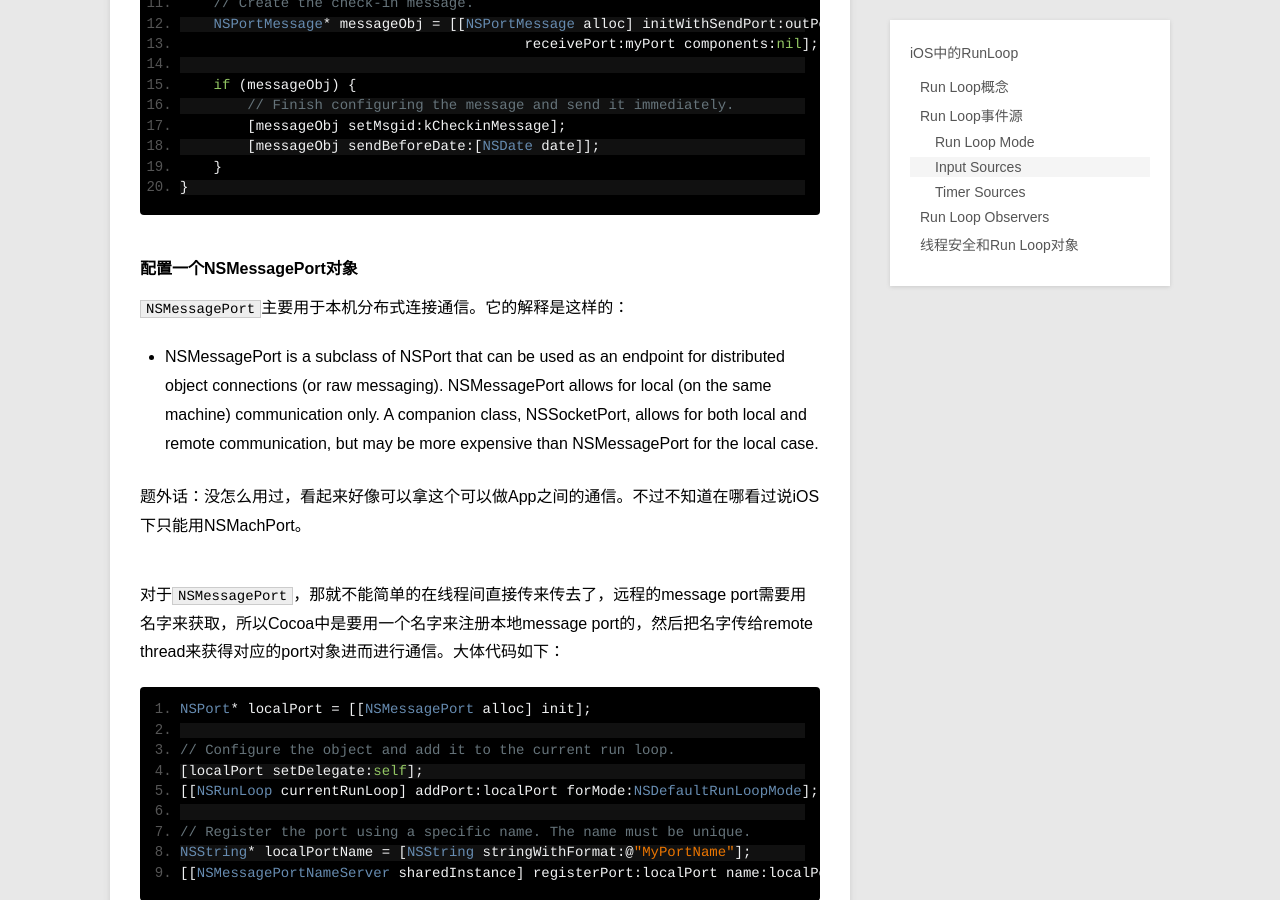
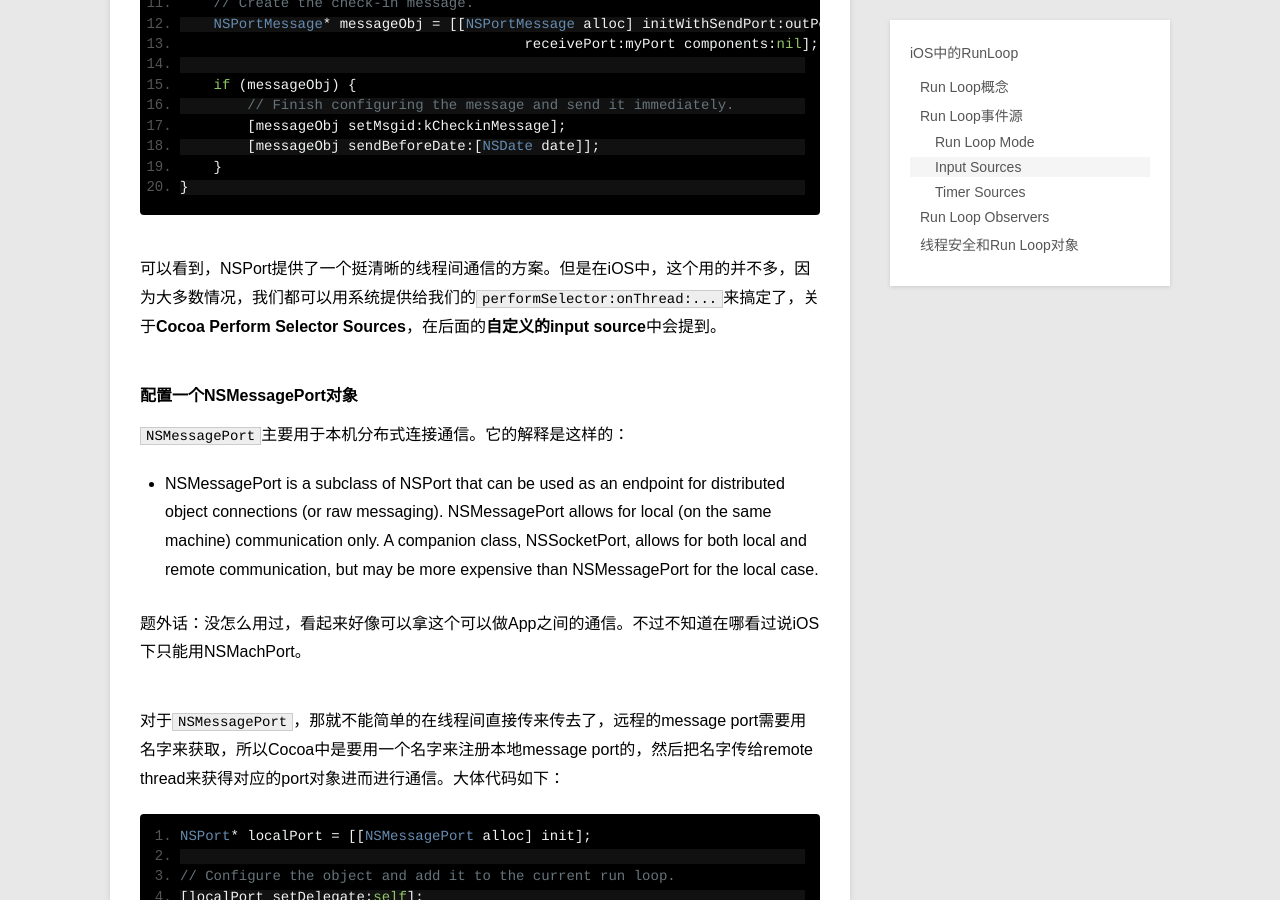
Before and after one commit to samirchen/samirchen.github.io, a Jekyll site: the page built from _posts/blog/2014-10-07-ios-runloop.md, in a window 1280 px wide and 900 px high, scrolled down 5569 px. Built offline with Jekyll 4.4.1, drawn with Linux system fonts in a browser that asks for light colours; Markdown is read by kramdown in place of the engine named in the settings.

Commit message:
edit blog

```diff
--- a/_posts/blog/2014-10-07-ios-runloop.md
+++ b/_posts/blog/2014-10-07-ios-runloop.md
@@ -147,6 +147,8 @@ Cocoa和Core Foundation中直接用端口相关的对象和函数就能创建基
 	        [messageObj sendBeforeDate:[NSDate date]];
 	    }
 	}
+
+可以看到，NSPort提供了一个挺清晰的线程间通信的方案。但是在iOS中，这个用的并不多，因为大多数情况，我们都可以用系统提供给我们的`performSelector:onThread:...`来搞定了，关于**Cocoa Perform Selector Sources**，在后面的**自定义的input source**中会提到。
 
 #####配置一个NSMessagePort对象
 `NSMessagePort`主要用于本机分布式连接通信。它的解释是这样的：
```
